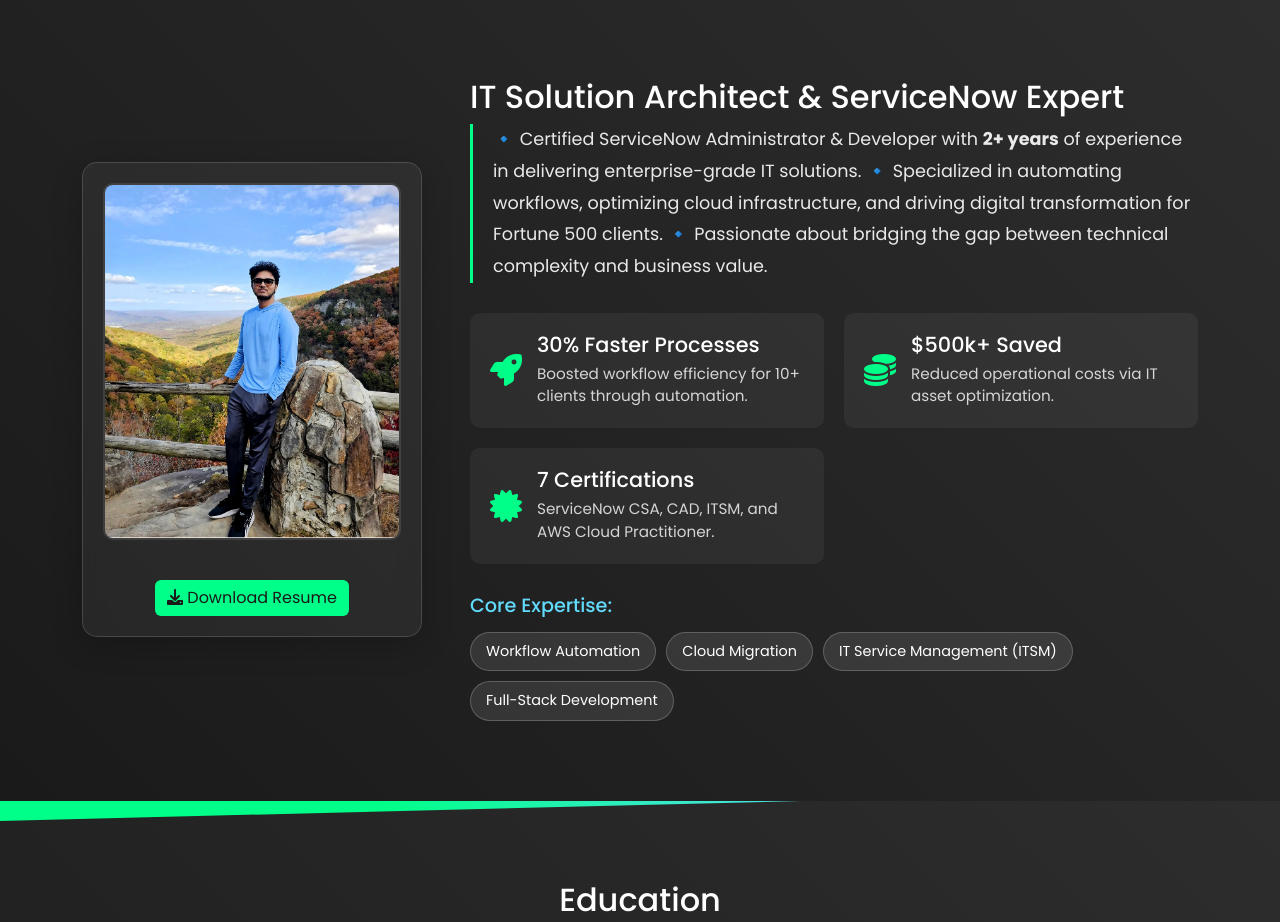
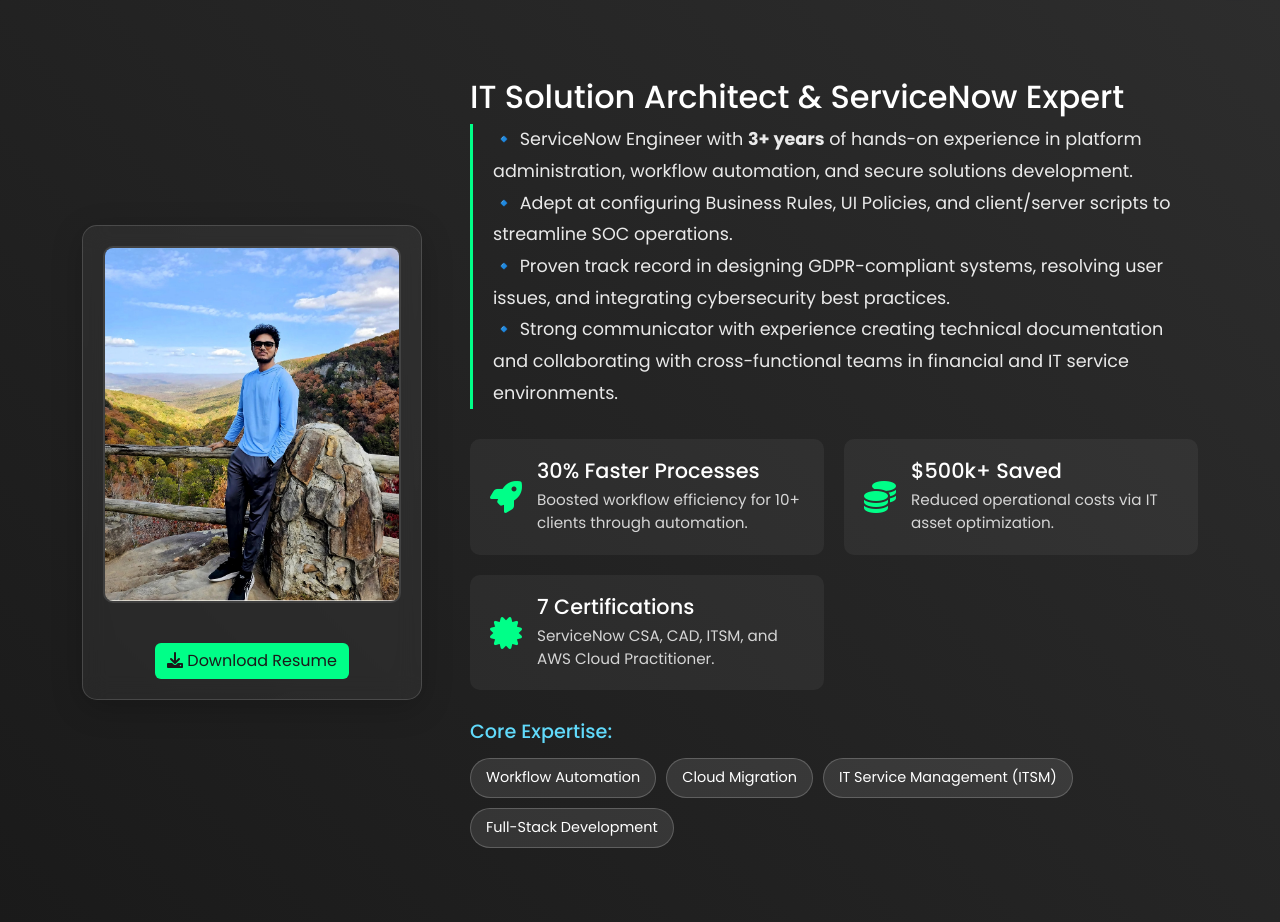
Before and after one commit to Fatih-ProX/MyFolio, a plain HTML site: page index.html in a window 1280 px wide. Shown: the part 802-1724 px from the top of the page. Drawn offline with nearby package versions, Linux system fonts and the light colour scheme; some packages are replaced by stand-ins of ours; a script that the page names is missing.

Commit message:
Update index.html

```diff
--- a/index.html
+++ b/index.html
@@ -93,10 +93,12 @@
                     <div class="glass-card">
                         <h2 class="section-title neon-text">IT Solution Architect & ServiceNow Expert</h2>
                         <p class="lead-text">
-                            🔹 Certified ServiceNow Administrator & Developer with <strong>2+ years</strong> of experience in delivering enterprise-grade IT solutions.
-                            🔹 Specialized in automating workflows, optimizing cloud infrastructure, and driving digital transformation for Fortune 500 clients.
-                            🔹 Passionate about bridging the gap between technical complexity and business value.
-                        </p>
+    🔹 ServiceNow Engineer with <strong>3+ years</strong> of hands-on experience in platform administration, workflow automation, and secure solutions development.<br>
+    🔹 Adept at configuring Business Rules, UI Policies, and client/server scripts to streamline SOC operations.<br>
+    🔹 Proven track record in designing GDPR-compliant systems, resolving user issues, and integrating cybersecurity best practices.<br>
+    🔹 Strong communicator with experience creating technical documentation and collaborating with cross-functional teams in financial and IT service environments.
+</p>
+
 
                         <!-- Key Achievements -->
                         <div class="achievements-grid">
```
